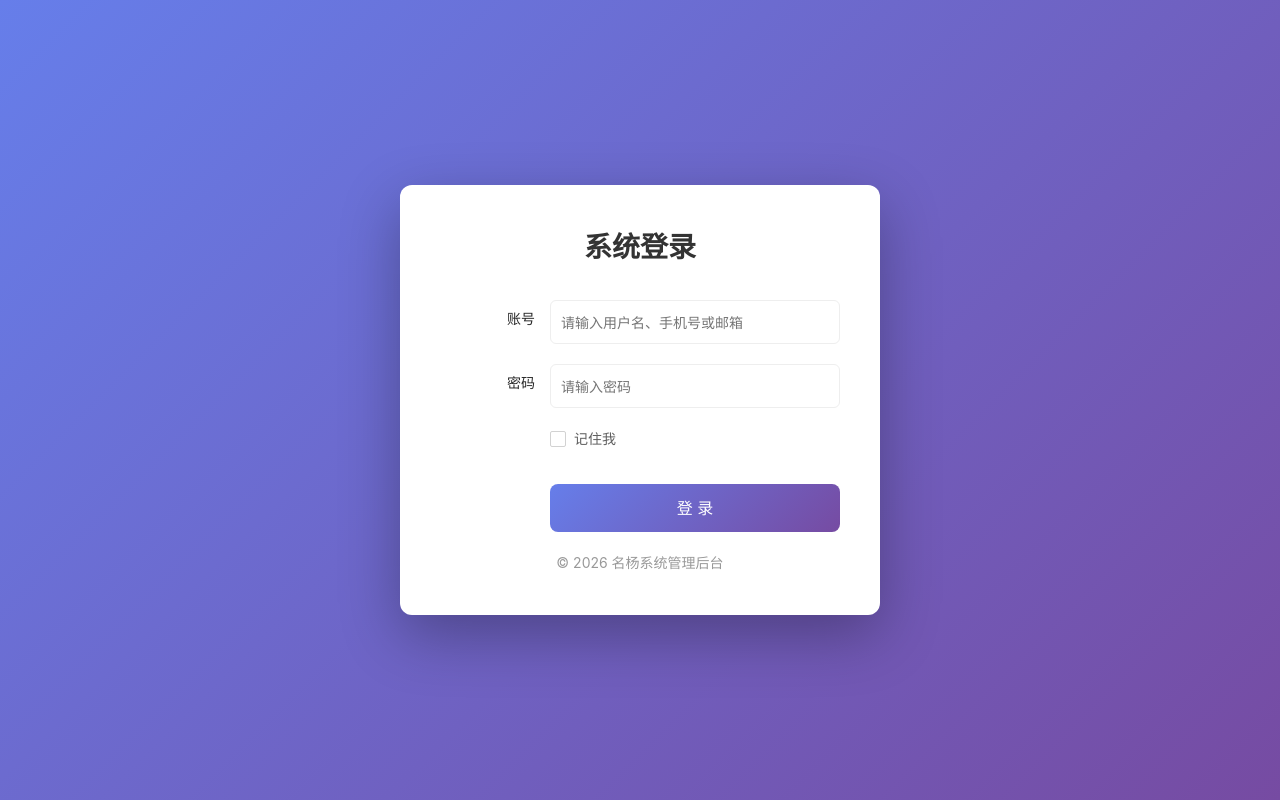
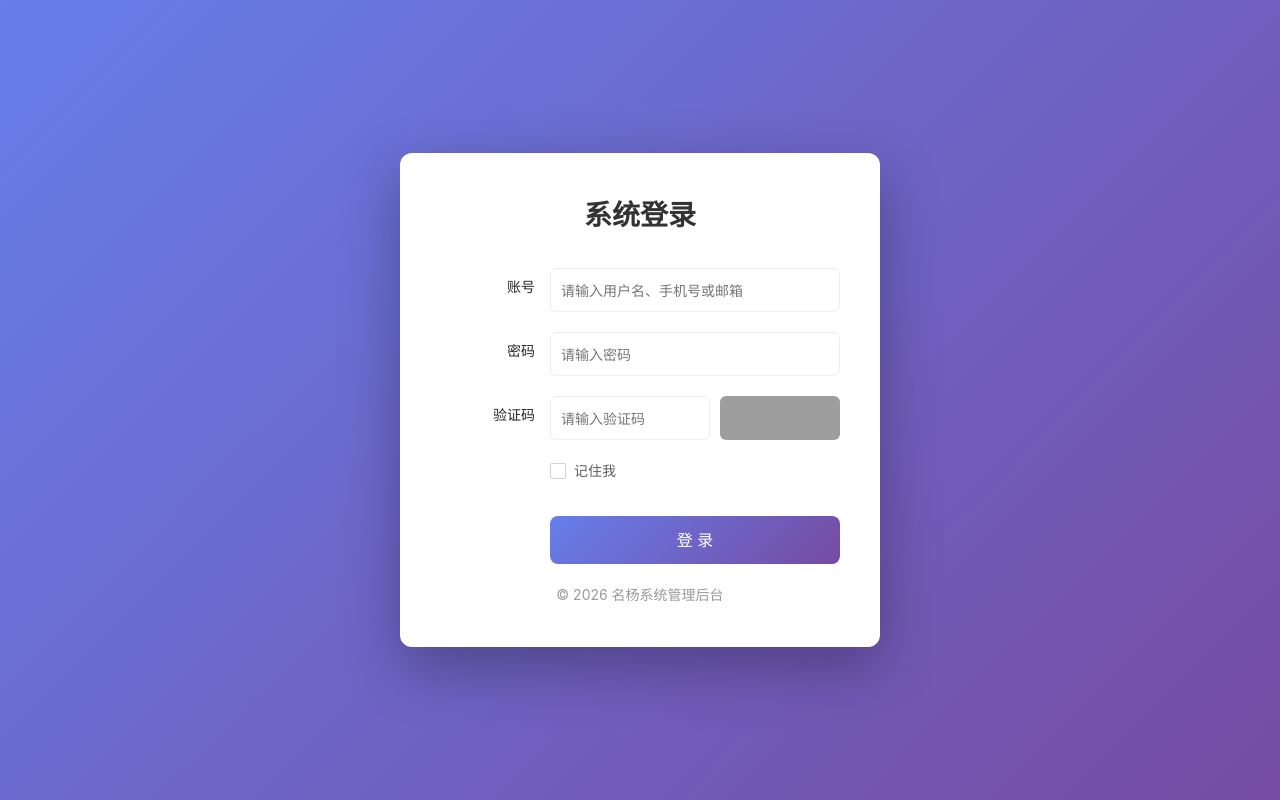
Before and after one commit to gitphp/adc-navicat, a PHP site: page /view/backend/login/index.php in a window 1280 px wide. Run offline with PHP 8.4, Linux system fonts and the light colour scheme; grey boxes are pictures that could not be loaded.

Commit message:
feat(captche): 加上登陆验证码功能...

```diff
--- a/app/validate/LoginValidate.php
+++ b/app/validate/LoginValidate.php
@@ -41,7 +41,6 @@ class LoginValidate extends Validate
      * @var array
      */
     protected $scene = [
-        'login'  => ['account', 'password'],
-        'captcha_login' => ['account', 'password', 'captcha'],
+        'login'  => ['account', 'password', 'captcha'],
     ];
 }
--- a/view/backend/login/index.php
+++ b/view/backend/login/index.php
@@ -84,6 +84,18 @@
             </div>
 
             <div class="layui-input-item">
+                <label class="layui-form-label">验证码</label>
+                <div class="layui-input-block" style="padding-left: 0;">
+                    <div class="captcha-row">
+                        <input type="text" name="captcha" id="captcha" required lay-verify="required"
+                               placeholder="请输入验证码"
+                               class="layui-input" style="height: 44px; border-radius: 6px; flex: 1;">
+                        <img src="/backend/login/captcha" id="captchaImg" class="captcha-img" alt="验证码" title="点击刷新">
+                    </div>
+                </div>
+            </div>
+
+            <div class="layui-input-item">
                 <div class="layui-input-block" style="padding-left: 0;">
                     <input type="checkbox" name="remember" id="remember" lay-skin="primary" title="记住我">
                 </div>
@@ -114,6 +126,7 @@
             document.getElementById('loginBtn').addEventListener('click', function() {
                 var account = document.getElementById('account').value.trim();
                 var password = document.getElementById('password').value.trim();
+                var captcha = document.getElementById('captcha').value.trim();
 
                 if (!account) {
                     layer.msg('请输入账号', {icon: 5});
@@ -122,6 +135,11 @@
 
                 if (!password) {
                     layer.msg('请输入密码', {icon: 5});
+                    return;
+                }
+
+                if (!captcha) {
+                    layer.msg('请输入验证码', {icon: 5});
                     return;
                 }
 
@@ -134,6 +152,7 @@
                     data: {
                         account: account,
                         password: password,
+                        captcha: captcha,
                         remember: remember
                     },
                     dataType: 'json',
@@ -166,6 +185,11 @@
                     document.getElementById('loginBtn').click();
                 }
             });
+
+            // 刷新验证码
+            document.getElementById('captchaImg').addEventListener('click', function() {
+                this.src = '/backend/login/captcha?' + Math.random();
+            });
         });
     </script>
 </body>
```
